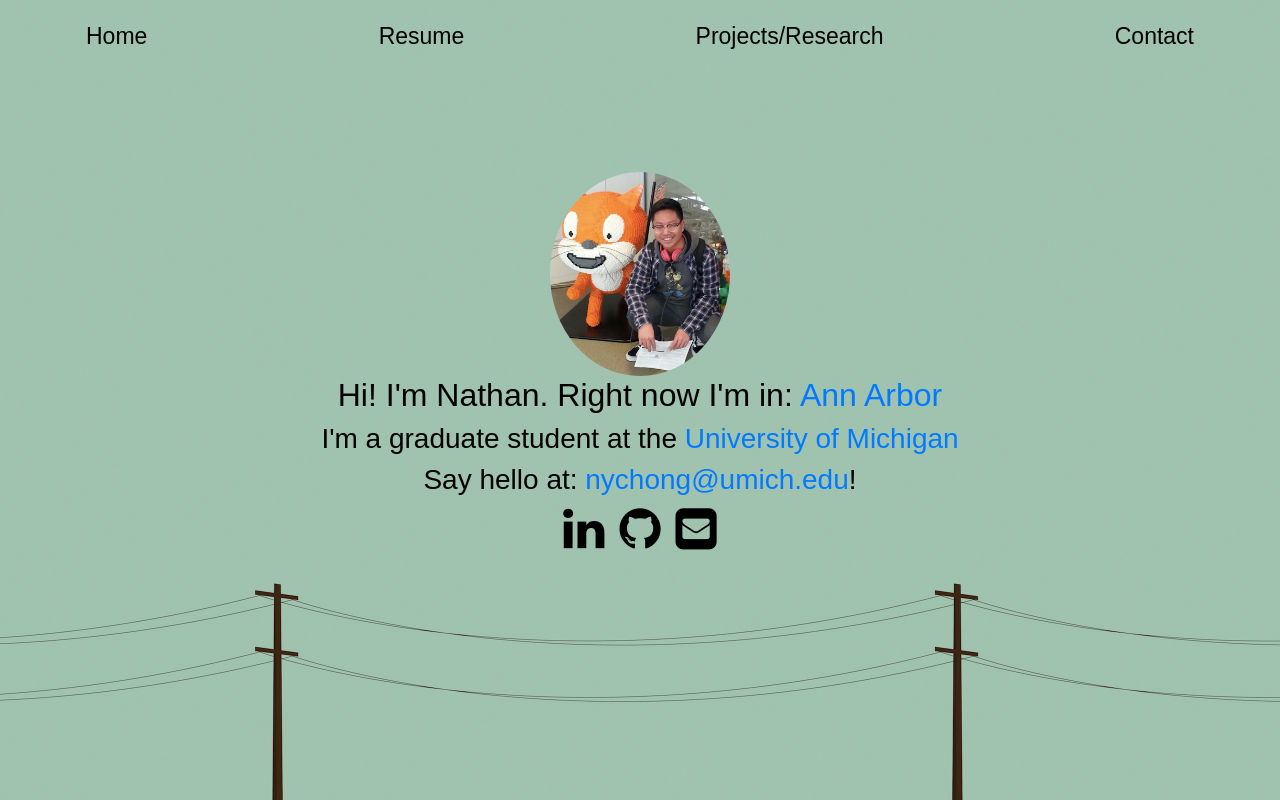
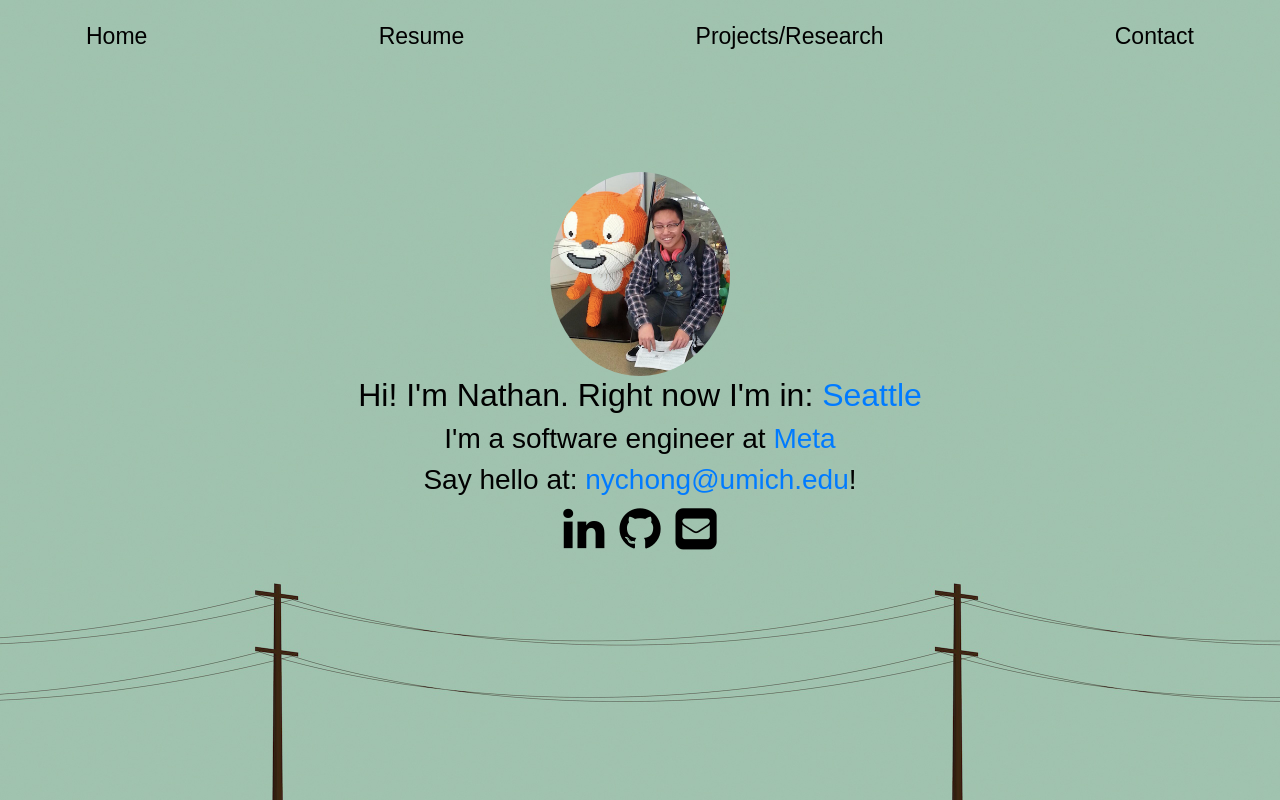
Before and after one commit to NathanielChong/NathanielChong.github.io, a React (Create React App) app: page / in a window 1280 px wide. Built offline with nearby package versions, Linux system fonts and the light colour scheme.

Commit message:
Update info for swe

```diff
--- a/src/components/infosnippet.js
+++ b/src/components/infosnippet.js
@@ -6,8 +6,8 @@ import 'font-awesome/css/font-awesome.min.css';
 function InfoSnippet() {
   return (
     <div id="info" className="centered">
-      <h2>Hi! I'm Nathan. Right now I'm in: <a href="https://www.a2gov.org/Pages/default.aspx" target="_blank" color="green" className="link">Ann Arbor</a></h2>
-      <h3> I'm a graduate student at the <a href="https://www.eecs.umich.edu/" target="_blank" className="link">University of Michigan</a> </h3>
+      <h2>Hi! I'm Nathan. Right now I'm in: <a href="https://visitseattle.org/" target="_blank" color="green" className="link">Seattle</a></h2>
+      <h3> I'm a software engineer at <a href="https://www.metacareers.com/" target="_blank" className="link">Meta</a> </h3>
       <h3>Say hello at: <a href="mailto:nychong@umich.edu" className="link">nychong@umich.edu</a>!</h3>
 
       <div id="icons">
```
